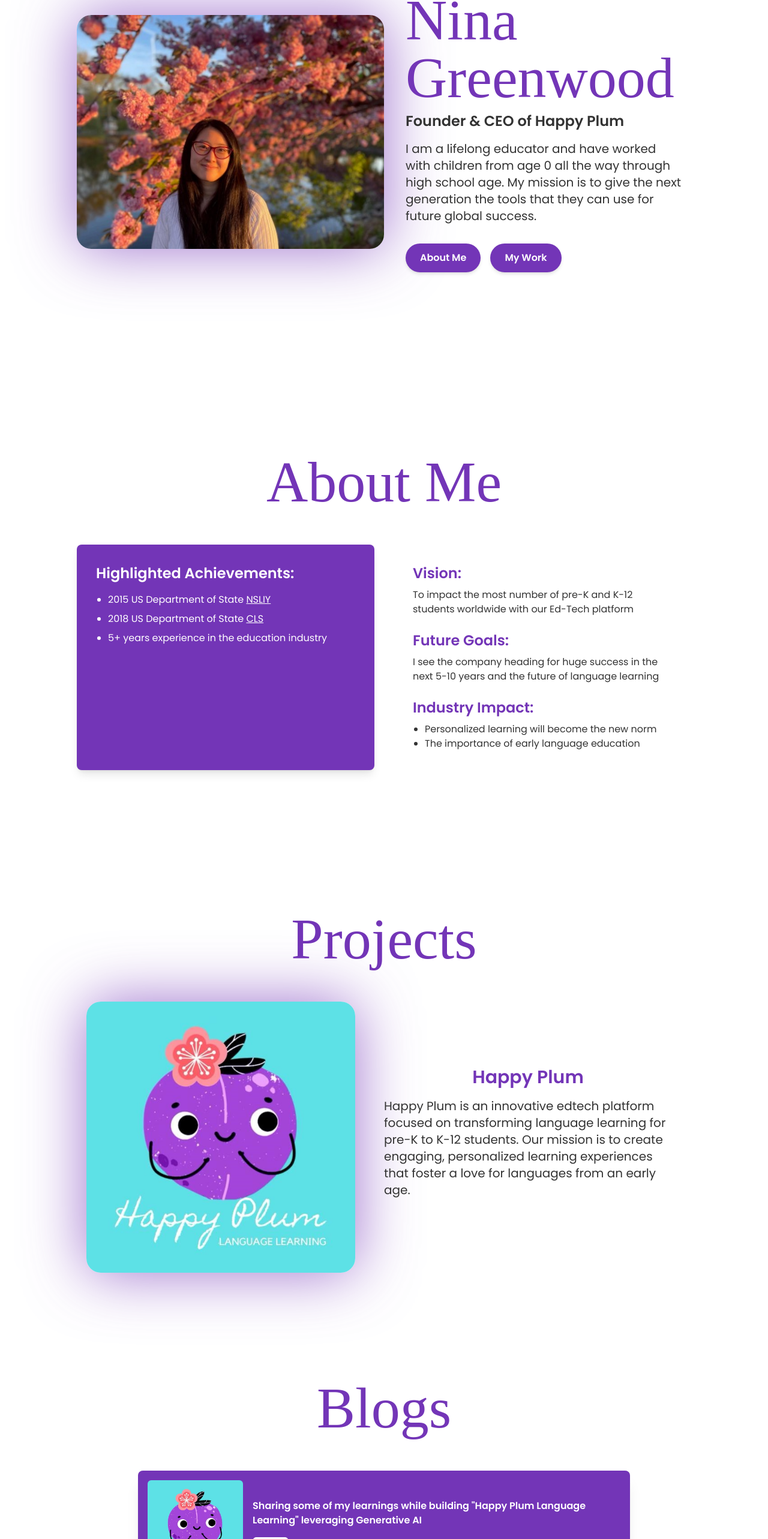
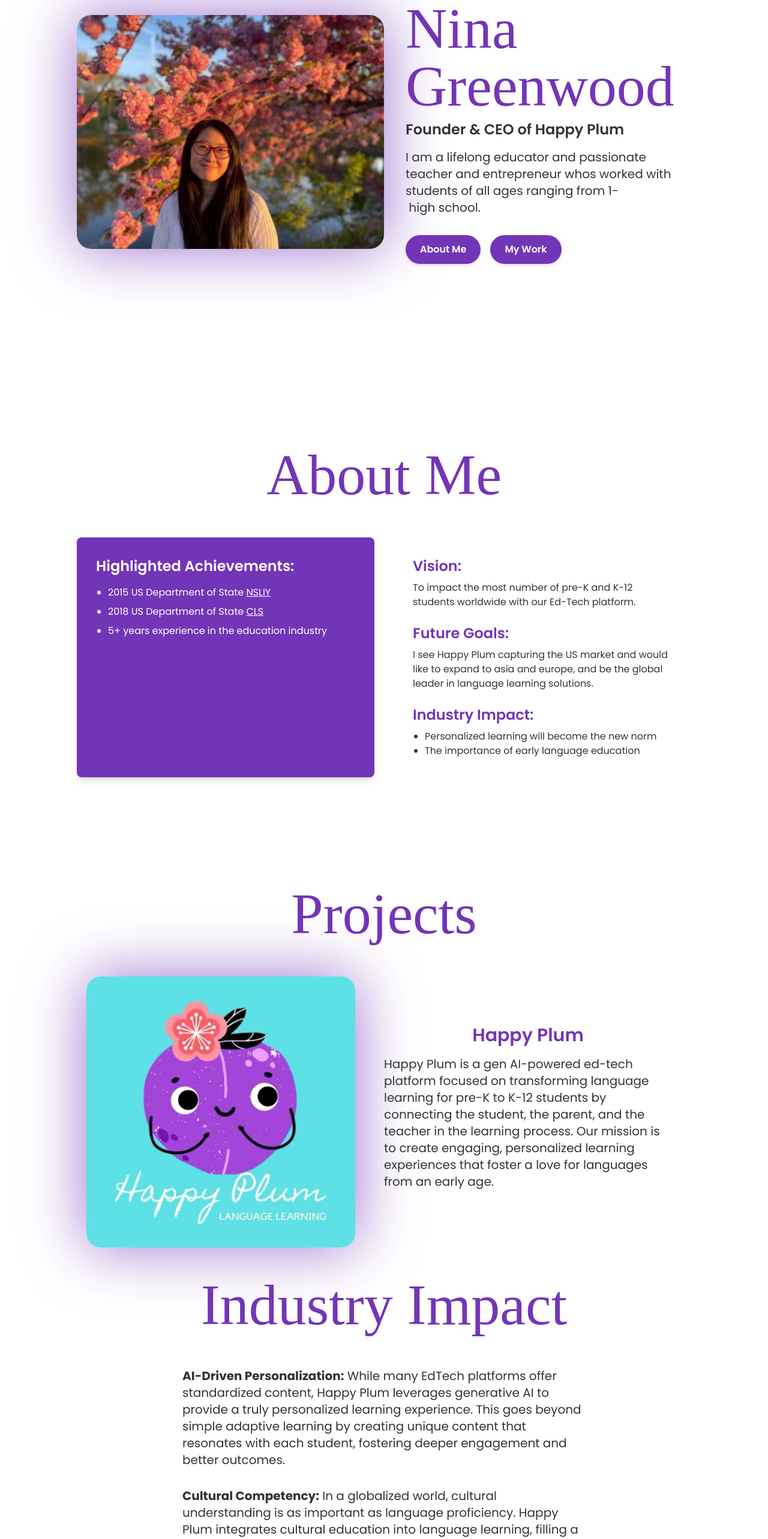
Before and after one commit to PirateKing55/nina_website, a React (Vite) app: page / in a window 1280 px wide. Shown: the part 180-2746 px from the top of the page at 60% size. Built offline with nearby package versions, Linux system fonts and the light colour scheme; a web font is replaced by a local one.

Commit message:
UI fixes

```diff
--- a/src/components/About.tsx
+++ b/src/components/About.tsx
@@ -27,14 +27,14 @@
                         <div>
                             <h2 className="text-2xl font-semibold text-primary mb-2">Vision:</h2>
                             <p className="text-secondary">
-                                To impact the most number of pre-K and K-12 students worldwide with our Ed-Tech platform
+                                To impact the most number of pre-K and K-12 students worldwide with our Ed-Tech platform.
                             </p>
                         </div>
 
                         <div>
                             <h2 className="text-2xl font-semibold text-primary mb-2">Future Goals:</h2>
                             <p className="text-secondary">
-                                I see the company heading for huge success in the next 5-10 years and the future of language learning
+                                I see Happy Plum capturing the US market and would like to expand to asia and europe, and be the global leader in language learning solutions.
                             </p>
                         </div>
 
--- a/src/components/Blogs.tsx
+++ b/src/components/Blogs.tsx
@@ -74,7 +74,7 @@
                 </div>
                 <a href='https://councils.forbes.com/profile/Nina-Greenwood-Founder-CEO-Happy-Plum-Language-Learning/bd3b38c8-972b-4d30-88a8-7937053e534c'
                     target='_blank' rel='noopener noreferrer'
-                    className="mt-7 text-primary font-semibold text-xl">More Blogs &gt;</a>
+                    className="mt-7 text-primary font-semibold text-xl underline">More Blogs &gt;</a>
             </section>
         </Layout>
     );
--- a/src/components/Home.tsx
+++ b/src/components/Home.tsx
@@ -78,7 +78,7 @@
                         Founder & CEO of Happy Plum
                     </h2>
                     <p className="text-secondary text-lg md:text-xl mb-8">
-                        I am a lifelong educator and have worked with children from age 0 all the way through high school age. My mission is to give the next generation the tools that they can use for future global success.
+                        I am a lifelong educator and passionate teacher and entrepreneur whos worked with students of all ages ranging from 1- high school.
                     </p>
 
                     {/* Buttons */}
--- a/src/components/Projects.tsx
+++ b/src/components/Projects.tsx
@@ -6,7 +6,7 @@
 
 const Projects: React.FC = () => {
     return (
-        <Layout id='projects'>
+        <Layout id='projects' className='pt-14'>
             <section className="w-full flex flex-col items-center">
                 {/* Page Heading */}
                 <Heading heading="Projects" />
@@ -28,7 +28,26 @@
                     <div className="w-full md:w-1/2 flex flex-col justify-center p-4">
                         <h2 className="text-2xl md:text-3xl font-semibold text-primary mb-4 text-center">Happy Plum</h2>
                         <p className="text-secondary text-lg md:text-xl mb-4">
-                            Happy Plum is an innovative edtech platform focused on transforming language learning for pre-K to K-12 students. Our mission is to create engaging, personalized learning experiences that foster a love for languages from an early age.
+                            Happy Plum is a gen AI-powered ed-tech platform focused on transforming language learning for pre-K to K-12 students by connecting the student, the parent, and the teacher in the learning process. Our mission is to create engaging, personalized learning experiences that foster a love for languages from an early age.
+                        </p>
+                    </div>
+                </div>
+
+                {/* Industry Impact Section */}
+                <div className="mt-12 w-full flex flex-col items-center">
+                    <Heading heading="Industry Impact" />
+                    <div className="mt-8 flex flex-col gap-8 text-secondary text-lg md:text-xl max-w-2xl">
+                        <p>
+                            <strong>AI-Driven Personalization:</strong> While many EdTech platforms offer standardized content, Happy Plum leverages generative AI to provide a truly personalized learning experience. This goes beyond simple adaptive learning by creating unique content that resonates with each student, fostering deeper engagement and better outcomes.
+                        </p>
+                        <p>
+                            <strong>Cultural Competency:</strong> In a globalized world, cultural understanding is as important as language proficiency. Happy Plum integrates cultural education into language learning, filling a gap in the EdTech market where cultural nuance is often overlooked. This makes our platform not just a language tool but a bridge to global citizenship.
+                        </p>
+                        <p>
+                            <strong>Scalability and Accessibility:</strong> Happy Plum is designed to scale, making high-quality language education accessible to students everywhere, regardless of their background. This positions us as a leader in the democratization of education, a key trend in the EdTech industry.
+                        </p>
+                        <p>
+                            <strong>Home-School Synergy:</strong> EdTech solutions often focus on either classroom or home learning. Happy Plum uniquely bridges this gap, creating a seamless experience that supports continuous learning across environments. This integration is increasingly important as hybrid and remote learning models become more prevalent.
                         </p>
                     </div>
                 </div>
```
